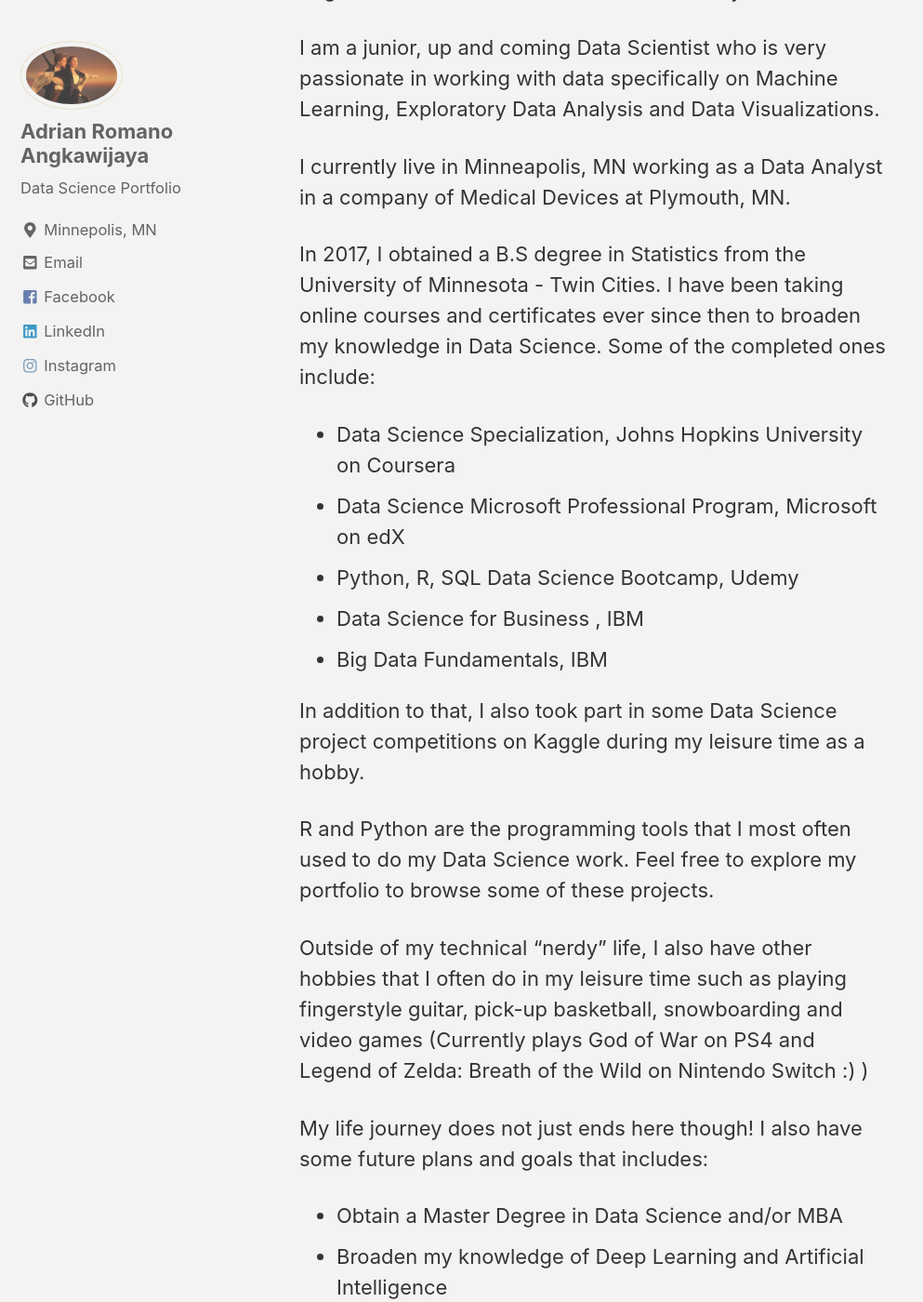
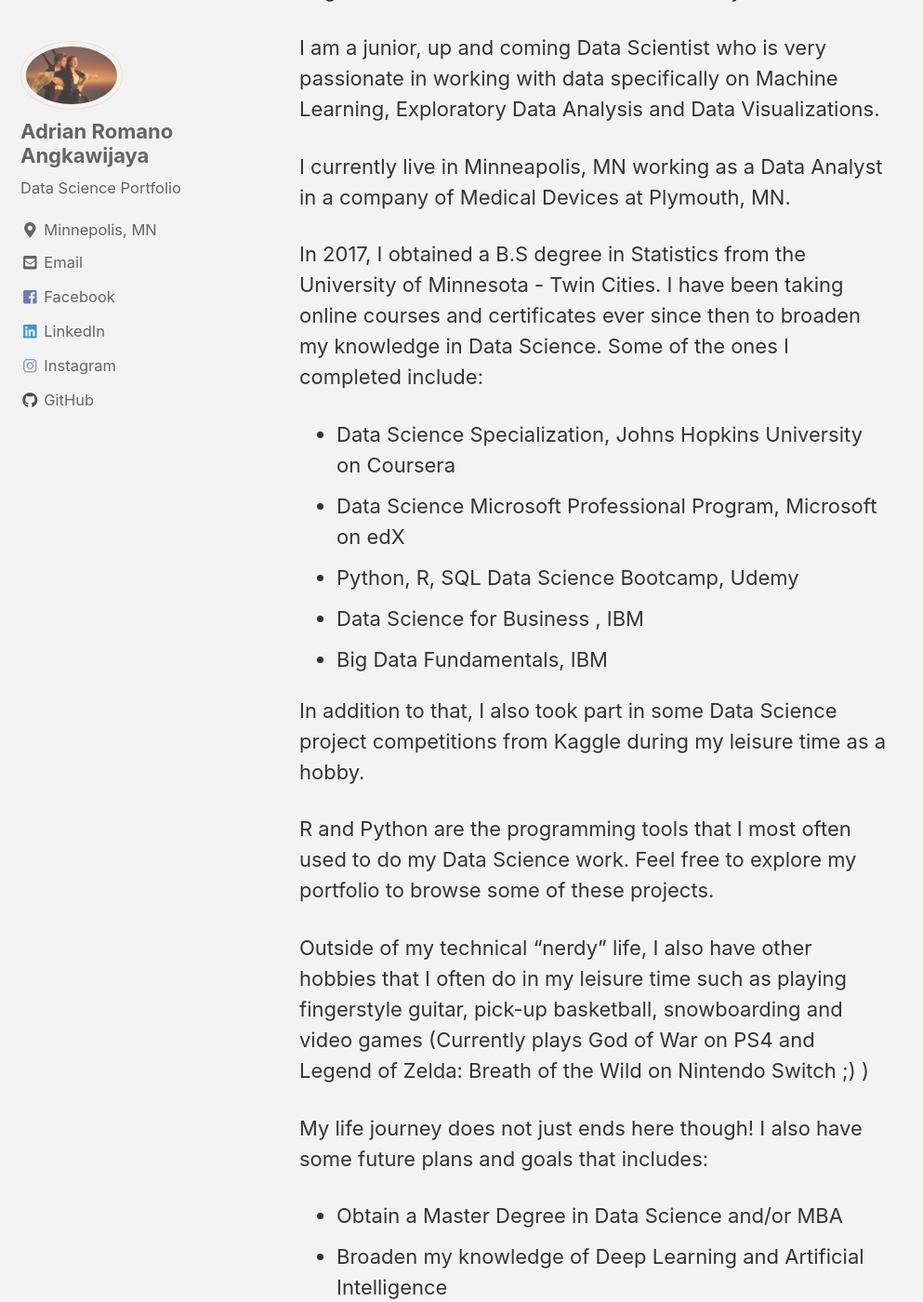
Before and after one commit to adrianromano/adrianromano.github.io, a Jekyll site: the page built from _pages/about.md, in a window 1280 px wide and 1400 px high, scrolled down 1103 px. Shown: the whole window at 93% size, without its empty margins (0-993 px from the left). Built offline with Jekyll 4.4.1, drawn with Linux system fonts in a browser that asks for light colours; nearby versions of some CDN libraries; some of the changed text lies outside the part shown.

Commit message:
new gith

```diff
--- a/_pages/about.md
+++ b/_pages/about.md
@@ -13,7 +13,7 @@
 
 I currently live in Minneapolis, MN working as a Data Analyst in a company of Medical Devices at Plymouth, MN.
 
-In 2017, I obtained a B.S degree in Statistics from the University of Minnesota - Twin Cities. I have been taking online courses and certificates ever since then to broaden my knowledge in Data Science. Some of the completed ones include:
+In 2017, I obtained a B.S degree in Statistics from the University of Minnesota - Twin Cities. I have been taking online courses and certificates ever since then to broaden my knowledge in Data Science. Some of the ones I completed include:
 
 - Data Science Specialization, Johns Hopkins University on Coursera
 - Data Science Microsoft Professional Program, Microsoft on edX
@@ -21,18 +21,18 @@
 - Data Science for Business , IBM
 - Big Data Fundamentals, IBM
 
-In addition to that, I also took part in some Data Science project competitions on Kaggle during my leisure time as a hobby.
+In addition to that, I also took part in some Data Science project competitions from Kaggle during my leisure time as a hobby.
 
 R and Python are the programming tools that I most often used to do my Data Science work. Feel free to explore my portfolio to browse some of these projects.
 
-Outside of my technical "nerdy" life, I also have other hobbies that I often do in my leisure time such as playing fingerstyle guitar, pick-up basketball, snowboarding and video games (Currently plays God of War on PS4 and Legend of Zelda: Breath of the Wild on Nintendo Switch :) )
+Outside of my technical "nerdy" life, I also have other hobbies that I often do in my leisure time such as playing fingerstyle guitar, pick-up basketball, snowboarding and video games (Currently plays God of War on PS4 and Legend of Zelda: Breath of the Wild on Nintendo Switch ;) )
 
 My life journey does not just ends here though! I also have some future plans and goals that includes:
 
 - Obtain a Master Degree in Data Science and/or MBA
 - Broaden my knowledge of Deep Learning and Artificial Intelligence
 - Tackle some more certificates and competitions (especially for Big Data projects)
-- Broaden my knowledge of Forex Trading
+- Broaden my knowledge in Forex Trading
 - Learn to sing and play the piano
 - Travel around the World
 - Eat good foods!!
```
